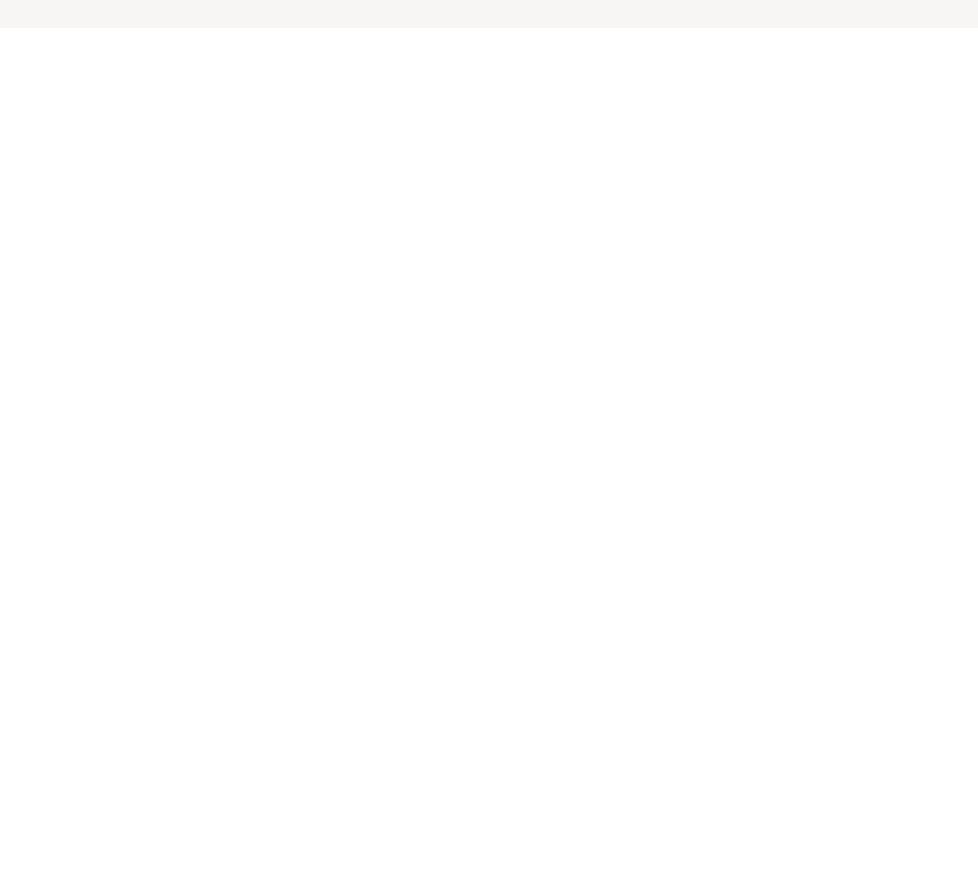
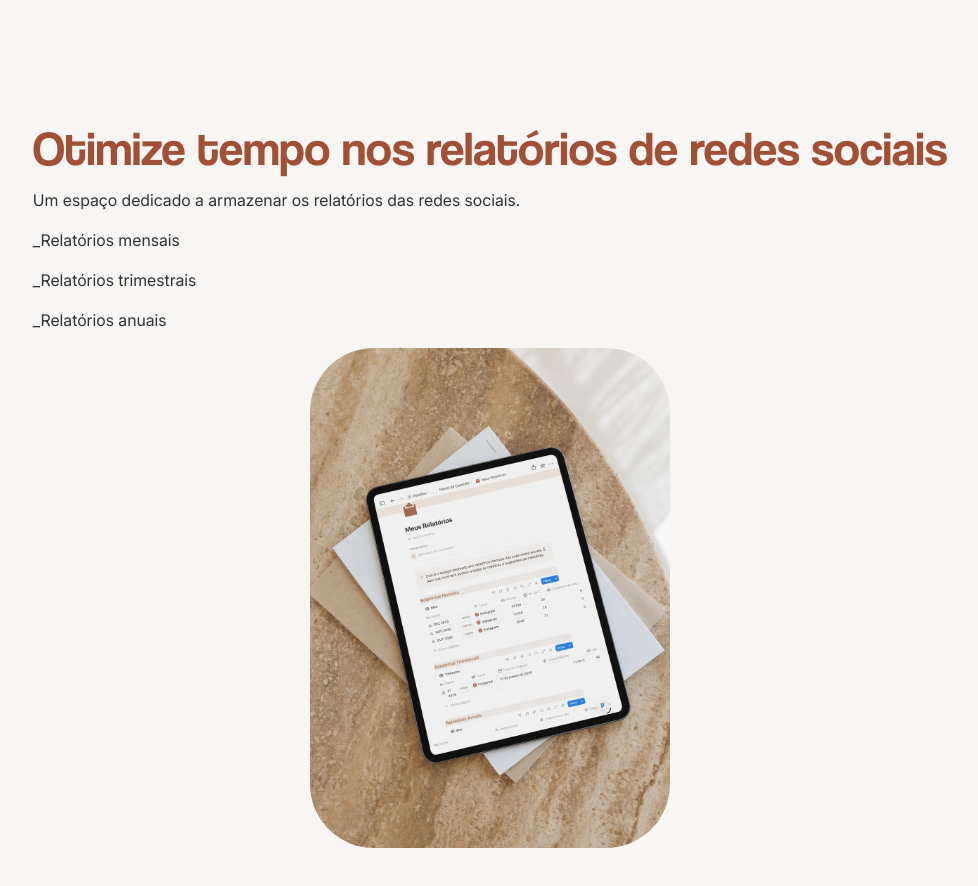
Before and after one commit to PedroHammes/onzeonze-lp-tsmp, a Next.js app: page / in a window 1280 px wide. Shown: the part 2640-3526 px from the top of the page, without its empty margins (150-1128 px from the left). Before the commit the page ends 2668 px from the top, so only its background shows below. Built offline with nearby package versions, Linux system fonts and the light colour scheme.

Commit message:
feat: section 04 features

```diff
--- a/app/page.tsx
+++ b/app/page.tsx
@@ -1,6 +1,7 @@
 import Section01Banner from "@/components/sections/section01Banner";
 import Section02Banner from "@/components/sections/section02Abbout";
 import Section03Differentiators from "@/components/sections/section03Differentiators";
+import Section04Features from "@/components/sections/section04Features";
 
 export default function Home() {
 
@@ -9,6 +10,7 @@ export default function Home() {
       <Section01Banner />
       <Section02Banner />
       <Section03Differentiators />
+      <Section04Features />
     </main>
   );
 }
--- /dev/null
+++ b/components/sections/section04Features.tsx
@@ -0,0 +1,28 @@
+import Image from "next/image"
+
+export default function Section04Features() {
+    return(
+        <section className='relative flex flex-col gap-4 items-center justify-center px-8 bg-secondary'>
+            {/* Texto */}
+            <div className="flex flex-col gap-4">
+                <h2 className="font-heading text-5xl text-primary">Otimize tempo nos relatórios de redes sociais</h2>
+                <p>Um espaço dedicado a armazenar os relatórios das redes sociais.</p>
+                <p>_Relatórios mensais</p>
+                <p>_Relatórios trimestrais</p>
+                <p>_Relatórios anuais</p>
+            </div>
+
+            {/* Imagem */}
+            <div>
+                <div className="w-90 h-125 relative rounded-[4rem] overflow-hidden">
+                    <Image
+                    src={"/ux/section-04-features/relatorios.webp"}
+                    alt="Sobre a empresa"
+                    fill
+                    className="object-cover"
+                    />
+                </div>
+            </div>
+        </section>
+    )
+}
```
Also changed, not shown: public/ux/section-04-features/PRINT TELA.jpg (deleted), public/ux/section-04-features/relatorios.webp (renamed from public/ux/section-04-features/WEBP.webp).
